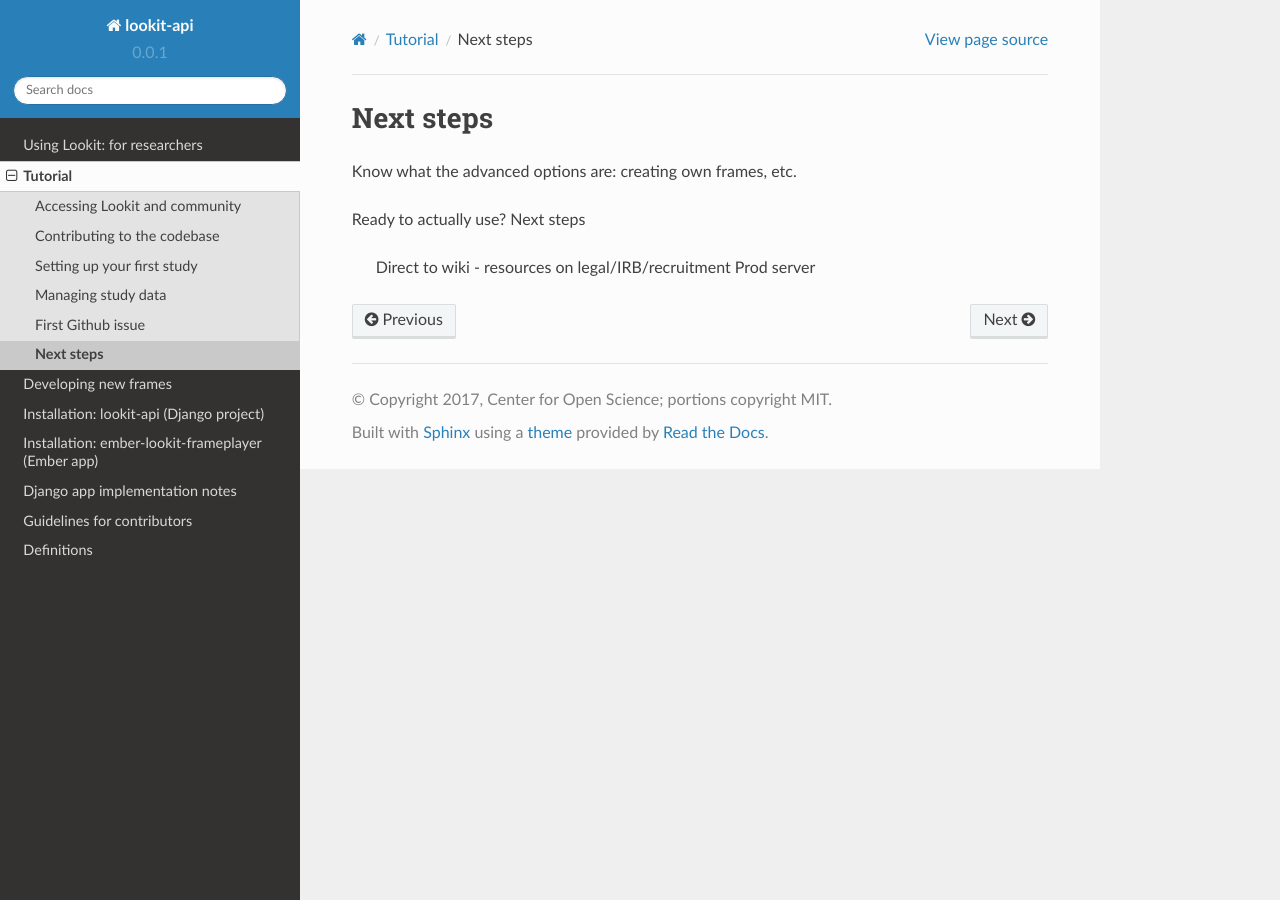
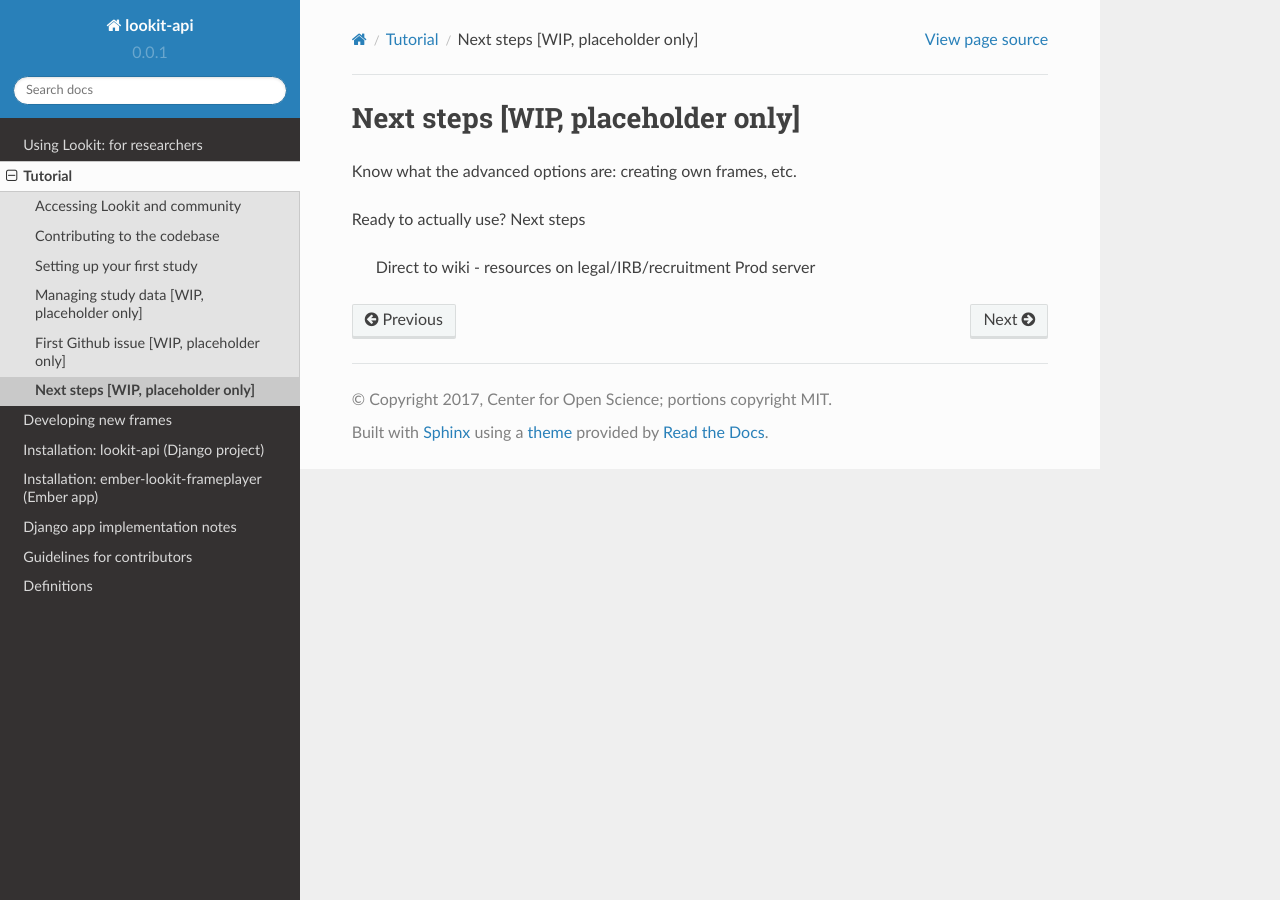
Before and after one commit to lookit/lookit-docs, a Sphinx documentation site: the page built from docs/source/tutorial-next-steps.rst, in a window 1280 px wide. Built offline with Sphinx 7.4.7 and the Read the Docs theme 2.0.0, drawn with Linux system fonts in a browser that asks for light colours.

Commit message:
mark where work is ongoing for sharing tutorial in progress on readthedocs

```diff
--- a/docs/source/tutorial-github.rst
+++ b/docs/source/tutorial-github.rst
@@ -1,8 +1,9 @@
-##################################
-First Github issue
-##################################
+###########################################
+First Github issue [WIP, placeholder only]
+###########################################
 
 Make your first Github issue (or comment)
 
-    Feature request or bug report on Lookit, or on docs
-    Comment on an “I finished the tutorial” issue
+Feature request or bug report on Lookit, or on docs
+
+Comment on an “I finished the tutorial” issue
--- a/docs/source/tutorial-manage-data.rst
+++ b/docs/source/tutorial-manage-data.rst
@@ -1,6 +1,6 @@
-##################################
-Managing study data
-##################################
+#############################################
+Managing study data [WIP, placeholder only]
+#############################################
 
 
     Adding someone else to your study (try it out)
--- a/docs/source/tutorial-next-steps.rst
+++ b/docs/source/tutorial-next-steps.rst
@@ -1,5 +1,5 @@
 ##################################
-Next steps
+Next steps [WIP, placeholder only]
 ##################################
 
 Know what the advanced options are: creating own frames, etc.
--- a/docs/source/tutorial-study-setup.rst
+++ b/docs/source/tutorial-study-setup.rst
@@ -173,6 +173,9 @@ Now you can proceed through the study as a participant. At the end, you'll see a
 Step 3: Get comfortable making changes to how your study works
 ---------------------------------------------------------------
 
+[WIP, placeholder outlines from here on]
+
+
 1. Reorder the sequence & preview again to see
 
 2. Change text in the intro frame
```
